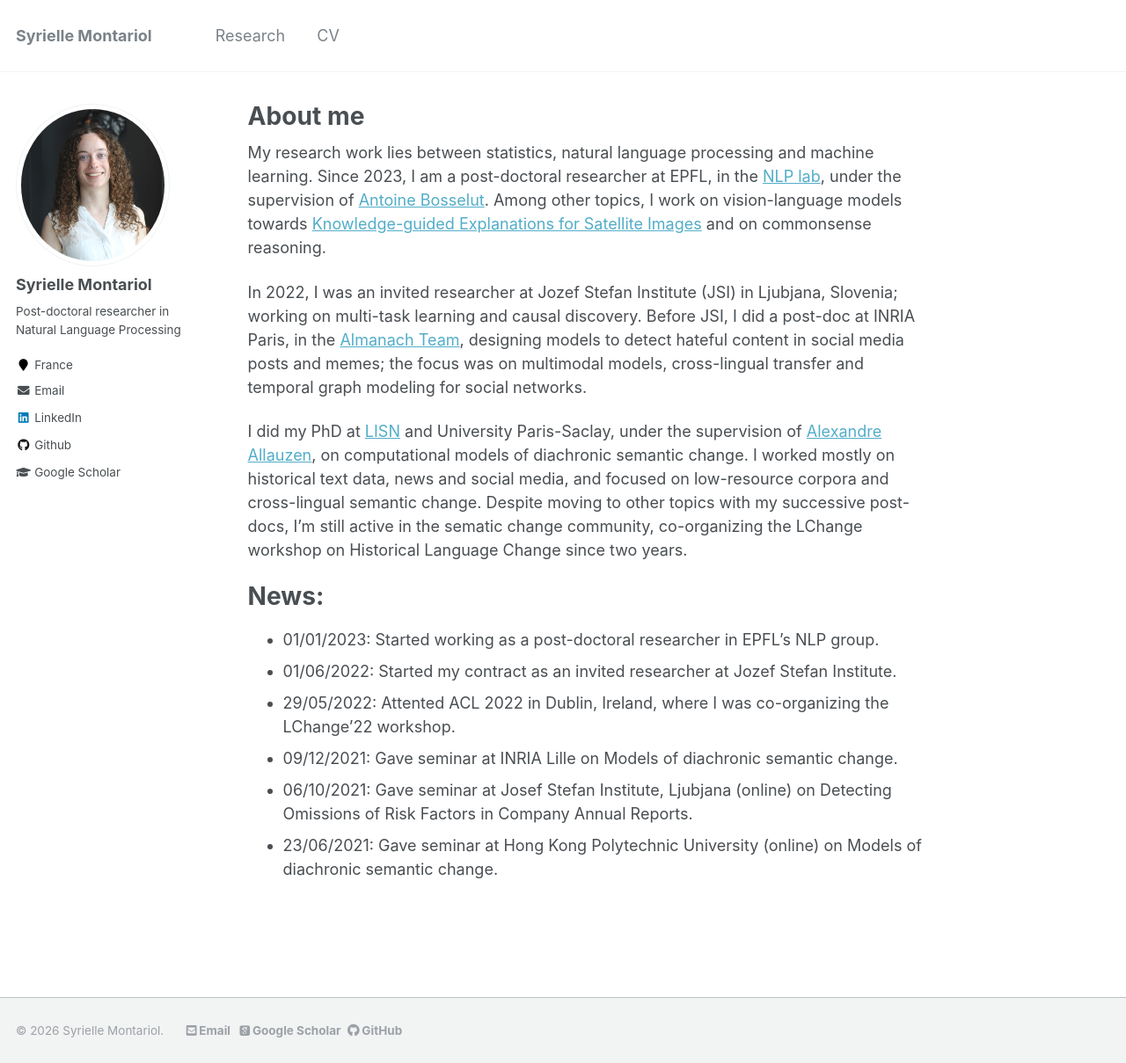
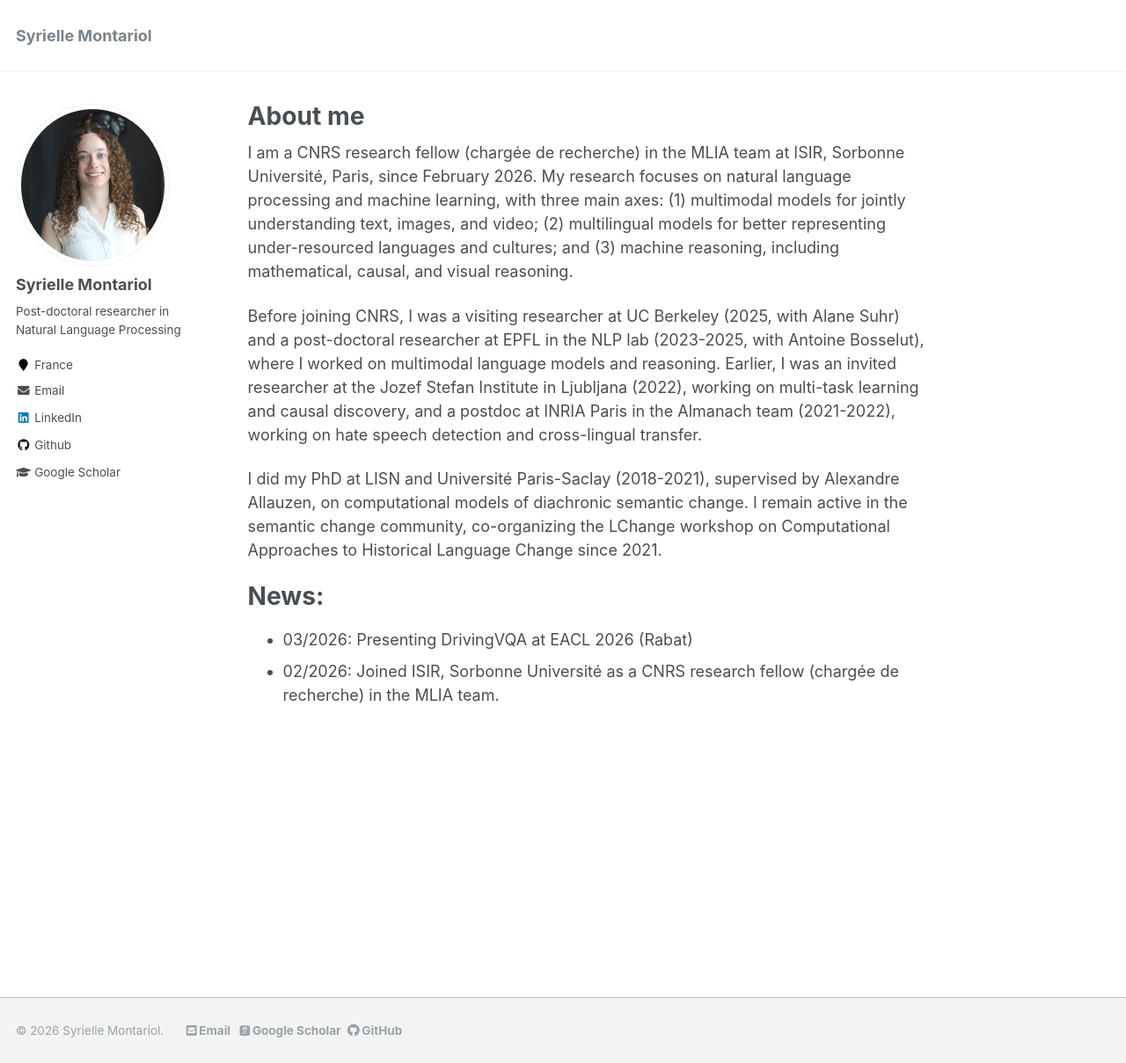
Before and after one commit to smontariol/smontariol.github.io, a Jekyll site: the page built from _pages/about.md, in a window 1280 px wide and 1209 px high. Shown: the whole window at 88% size. Built offline with Jekyll 4.4.1, drawn with Linux system fonts in a browser that asks for light colours; some web fonts are replaced.

Commit message:
yearly update

```diff
--- a/_data/navigation.yml
+++ b/_data/navigation.yml
@@ -1,7 +1 @@
 # main links links
-main:
-  - title: "Research"
-    url: /research/
-
-  - title: "CV"
-    url: /cv/
--- a/_pages/about.md
+++ b/_pages/about.md
@@ -8,21 +8,13 @@ redirect_from:
   - /about.html
 ---
 
-My research work lies between statistics, natural language processing and machine learning.
-Since 2023, I am a post-doctoral researcher at EPFL, in the [NLP lab](https://nlp.epfl.ch/), under the supervision of [Antoine Bosselut](https://atcbosselut.github.io/). Among other topics, I work on vision-language models towards [Knowledge-guided Explanations for Satellite Images](https://www.epfl.ch/labs/eceo/eceo/projects/572-2/) and on commonsense reasoning.
 
-In 2022, I was an invited researcher at Jozef Stefan Institute (JSI) in Ljubjana, Slovenia; working on multi-task learning and causal discovery.
-Before JSI, I did a post-doc at INRIA Paris, in the [Almanach Team](http://almanach.inria.fr/), designing models to detect hateful content in social media posts and memes; the focus was on multimodal models, cross-lingual transfer and temporal graph modeling for social networks.
+I am a CNRS research fellow (chargée de recherche) in the MLIA team at ISIR, Sorbonne Université, Paris, since February 2026. My research focuses on natural language processing and machine learning, with three main axes: (1) multimodal models for jointly understanding text, images, and video; (2) multilingual models for better representing under-resourced languages and cultures; and (3) machine reasoning, including mathematical, causal, and visual reasoning.
 
-I did my PhD at [LISN](https://www.limsi.fr/en/) and University Paris-Saclay, under the supervision of [Alexandre Allauzen](https://allauzen.github.io/), on computational models of diachronic semantic change. I worked mostly on historical text data, news and social media, and focused on low-resource corpora and cross-lingual semantic change.
-Despite moving to other topics with my successive post-docs, I'm still active in the sematic change community, co-organizing the LChange workshop on Historical Language Change since two years.
+Before joining CNRS, I was a visiting researcher at UC Berkeley (2025, with Alane Suhr) and a post-doctoral researcher at EPFL in the NLP lab (2023-2025, with Antoine Bosselut), where I worked on multimodal language models and reasoning. Earlier, I was an invited researcher at the Jozef Stefan Institute in Ljubljana (2022), working on multi-task learning and causal discovery, and a postdoc at INRIA Paris in the Almanach team (2021-2022), working on hate speech detection and cross-lingual transfer.
 
+I did my PhD at LISN and Université Paris-Saclay (2018-2021), supervised by Alexandre Allauzen, on computational models of diachronic semantic change. I remain active in the semantic change community, co-organizing the LChange workshop on Computational Approaches to Historical Language Change since 2021.
 
 # News:
-
-* 01/01/2023: Started working as a post-doctoral researcher in EPFL's NLP group.
-* 01/06/2022: Started my contract as an invited researcher at Jozef Stefan Institute.
-* 29/05/2022: Attented ACL 2022 in Dublin, Ireland, where I was co-organizing the LChange'22 workshop.
-* 09/12/2021: Gave seminar at INRIA Lille on Models of diachronic semantic change.
-*	06/10/2021: Gave seminar at Josef Stefan Institute, Ljubjana (online)	on Detecting Omissions of Risk Factors in Company Annual Reports.
-* 23/06/2021: Gave seminar at Hong Kong Polytechnic University (online) on Models of diachronic semantic change.
+- 03/2026: Presenting DrivingVQA at EACL 2026 (Rabat)
+- 02/2026: Joined ISIR, Sorbonne Université as a CNRS research fellow (chargée de recherche) in the MLIA team.
```
